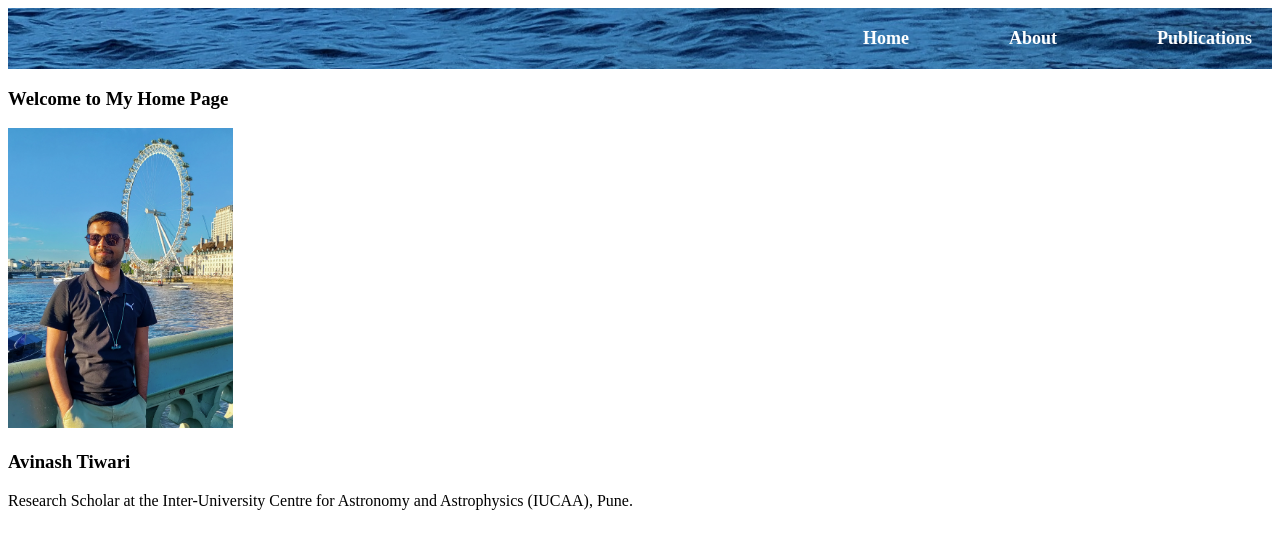
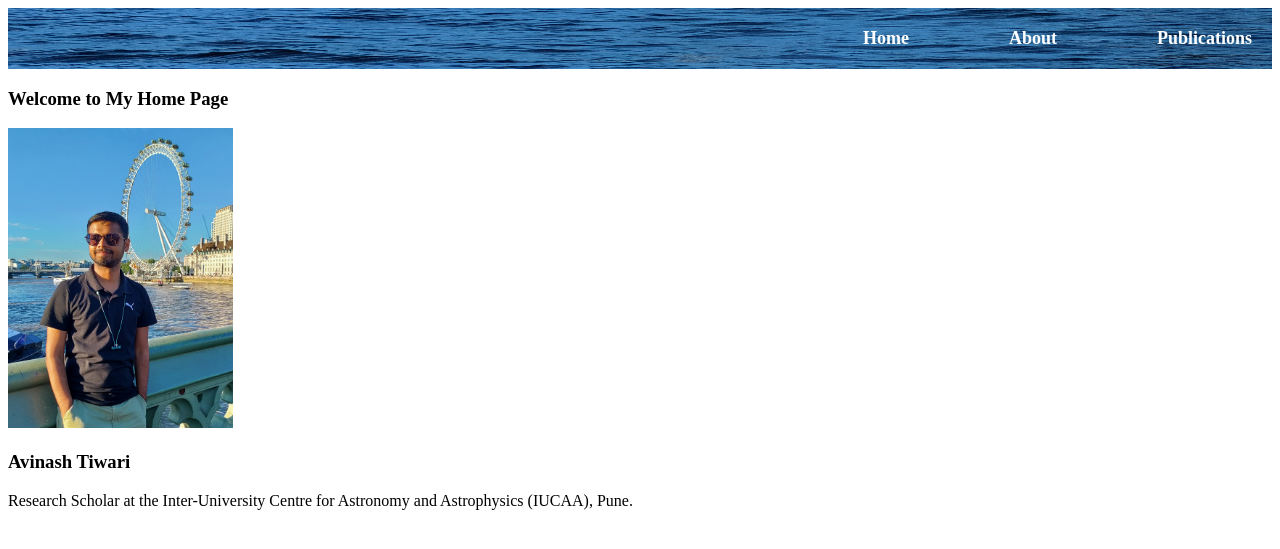
Before and after one commit to avinash-tiwari-at/avinash-tiwari-at.github.io, a Jekyll site: the page built from index.md, in a window 1280 px wide. Shown: the top 549 px of the page. Built offline with Jekyll 4.4.1, drawn with Linux system fonts in a browser that asks for light colours.

Commit message:
Update style.css

```diff
--- a/assets/style.css
+++ b/assets/style.css
@@ -1,7 +1,7 @@
 .navbar {
   background-image: url('/assets/navbar-bg.jpg');
   background-size: cover;
-  background-repeat: repeat-x;
+  background-repeat: round;
   background-position: center;
   padding: 20px;
   display: flex;
```
